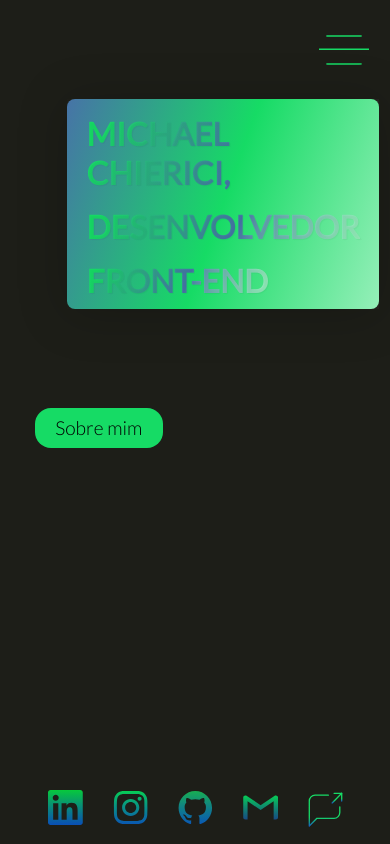
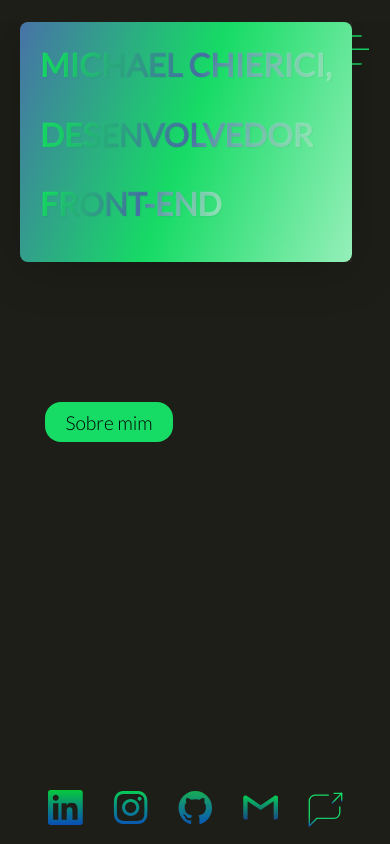
Before and after one commit to michaelchierici/Front-End-Developer-Website, a React (Vite) app: page / in a window 390 px wide. Built offline with nearby package versions, Linux system fonts and the light colour scheme.

Commit message:
new media query use case

```diff
--- a/src/components/Card/styles.ts
+++ b/src/components/Card/styles.ts
@@ -53,16 +53,14 @@
   overflow: hidden;
 
   ${mobileMd(css<Props>`
-    width: 80vw;
-    font-size: ${({ visible }) => (visible ? "32px" : "30px")};
-    height: ${({ visible }) => (visible ? "6em" : "7em")};
-    margin-left: 250px;
+    width: 85vw;
+    font-size: ${({ visible }) => (visible ? "17px" : "30px")};
+    height: ${({ visible }) => (visible ? "16em" : "8em")};
     padding: 0 10px;
   `)}
 
   ${laptop(css<Props>`
     width: ${({ width }) => width}%;
-    margin: 0;
     font-size: ${({ visible }) => (visible ? "12px" : "15px")};
     height: ${({ visible }) => (visible ? "17em" : "15em")};
     padding: 0 10px;
@@ -70,8 +68,8 @@
 
   ${desktop(css<Props>`
     width: ${({ width }) => width}%;
-    height: ${({ visible }) => (visible ? "25em" : "15em")};
-    font-size: ${({ visible }) => (visible ? "12px" : "15px")};
+    height: ${({ visible }) => (visible ? "25em" : "20em")};
+    font-size: ${({ visible }) => (visible ? "12px" : "18px")};
     padding: 0 10px;
   `)}
 `;
--- a/src/pages/Home/index.tsx
+++ b/src/pages/Home/index.tsx
@@ -23,6 +23,7 @@
   Button,
   ContentIcon,
   ContentPhoto,
+  CardContent,
 } from "./styles";
 import useVisibleComponent from "../../hooks/useVisibleComponent";
 import FormSendMessage from "../../components/FormSendMessage";
@@ -51,7 +52,8 @@
       <Loader isLoading={isLoading} />
       <Menu />
       <Content>
-        <Card visible={resumeIsOpen} width={90}>
+        <CardContent>
+          <Card visible={resumeIsOpen} width={60}>
             {AboutMe.map((person, index) => (
               <Title
                 key={index}
@@ -66,11 +68,17 @@
               </Title>
             ))}
           </Card>
+          <ContentPhoto>
+            <Photo active={resumeIsOpen} />
+          </ContentPhoto>
           <ContainerButton>
             <Button visible={resumeIsOpen} onClick={handleOpenResume}>
               {resumeIsOpen ? <BackArrow /> : <span>Sobre mim</span>}
             </Button>
           </ContainerButton>
+        </CardContent>
+      </Content>
+
       <Footer>
         {contactMeIcons.map((icon, index) => (
           <ContentIcon key={index}>
@@ -86,11 +94,6 @@
           height={35}
         />
       </Footer>
-      </Content>
-      <ContentPhoto>
-        <Photo active={resumeIsOpen} />
-      </ContentPhoto>
-
       <Modal
         ref={ref}
         visible={isComponentVisible}
--- a/src/pages/Home/styles.ts
+++ b/src/pages/Home/styles.ts
@@ -1,6 +1,12 @@
 import styled, { css } from "styled-components";
 import { easeIn, easeOut } from "../../styles/animations/easeInAndOut";
-import { desktop, laptop, mobileMd, mobileSm } from "../../styles/globals";
+import {
+  desktop,
+  laptop,
+  mobileLg,
+  mobileMd,
+  mobileSm,
+} from "../../styles/globals";
 
 interface Props {
   type: "name" | "profession" | "role" | "description";
@@ -22,20 +28,52 @@
   `,
 };
 
-export const Container = styled.main`
-  display: flex;
-  align-items: flex-start;
-  justify-content: flex-start;
-  flex-direction: row;
-`;
+export const Container = styled.main``;
 
 export const Content = styled.div`
   display: flex;
   align-items: center;
-  justify-content: space-evenly;
-  flex-direction: column;
+  justify-content: flex-start;
+  flex-direction: row;
   height: 100vh;
-  width: 50%;
+  width: 100vw;
+`;
+
+export const CardContent = styled.div`
+  padding-left: 20px;
+  width: 100vw;
+  height: 800px;
+  overflow: hidden;
+  display: flex;
+  flex-direction: row;
+  justify-content: flex-start;
+  position: relative;
+`;
+
+export const ContentPhoto = styled.div`
+  width: 35%;
+
+  ${mobileSm(css`
+    display: none;
+  `)}
+  ${mobileMd(css`
+    display: none;
+  `)}
+
+  ${mobileLg(css`
+    display: none;
+  `)}
+  ${laptop(css`
+    width: 1%;
+    height: 70vh;
+    display: flex;
+  `)}
+
+  ${desktop(css`
+    width: 40%;
+    height: 100vh;
+    display: flex;
+  `)}
 `;
 
 export const Title = styled.h1<Partial<Props>>`
@@ -105,19 +143,22 @@
 
 export const ContainerButton = styled.div`
   display: flex;
-  justify-content: flex-start;
-  width: 90%;
+  justify-content: center;
+
+  width: 10%;
+  height: 100%;
+
+  flex-direction: column;
+
+  position: absolute;
+  bottom: 0;
+
   transition: all 450ms;
-
   ${mobileSm(css<Props>`
-    width: 100%;
     padding-left: 25px;
-    height: 40%;
   `)}
 
-  ${mobileMd(css<Props>`
-    width: 90%;
-  `)}
+  ${mobileMd(css<Props>``)}
 `;
 
 export const Button = styled.button<Partial<Props>>`
@@ -249,8 +290,3 @@
     justify-content: center;
   `)}
 `;
-
-export const ContentPhoto = styled.div`
-  width: 40%;
-  height: 100vh;
-`;
```
Lines whose indentation alone changed are shown as unchanged.
